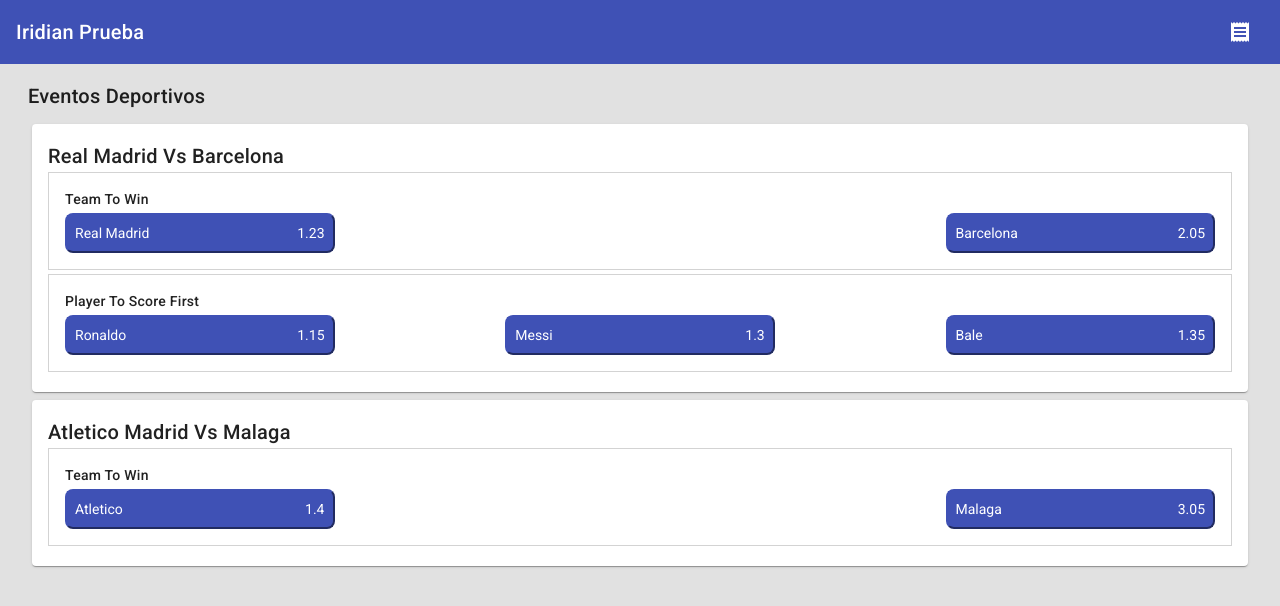
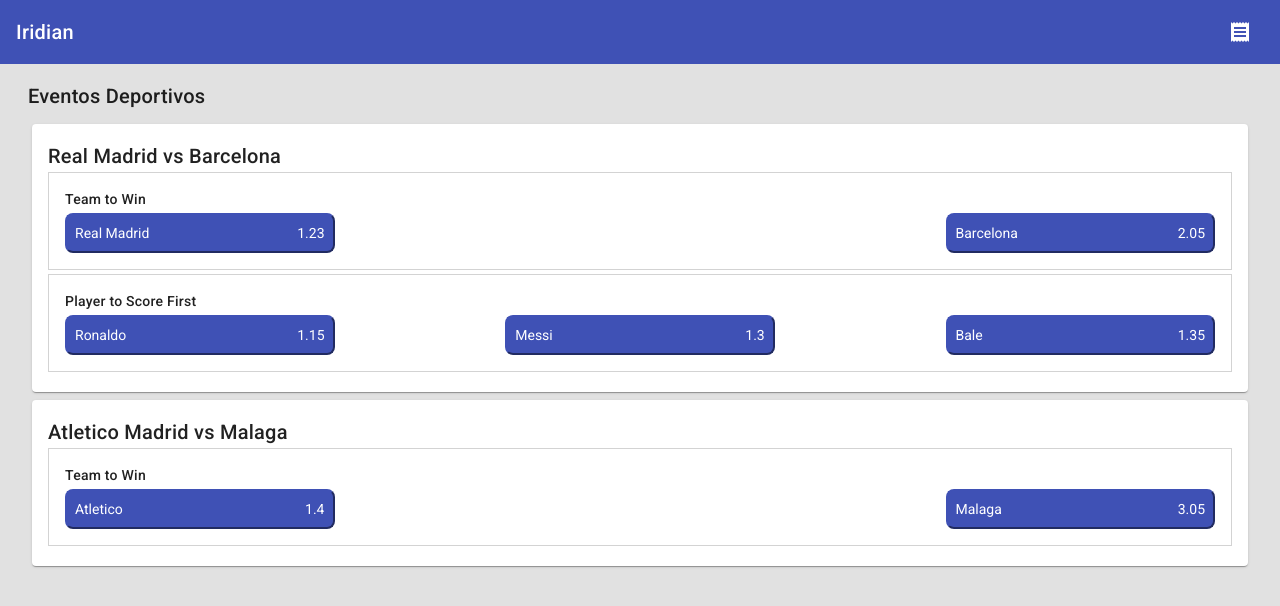
Before and after one commit to mauricio9896/iridian_technical_test, an Angular app: page / in a window 1280 px wide. Shown: the top 606 px of the page. Built offline with nearby package versions, Linux system fonts and the light colour scheme.

Commit message:
changes styles

```diff
--- a/src/app/components/card/card.component.html
+++ b/src/app/components/card/card.component.html
@@ -1,6 +1,6 @@
 <mat-card>
   <mat-card-header>
-    <mat-card-title>{{dataEvent.name | titlecase}}</mat-card-title>
+    <mat-card-title>{{dataEvent.name }}</mat-card-title>
   </mat-card-header>
   <mat-card-content>
     @for (market of dataEvent.markets; track $index) {
--- a/src/app/components/market/market.component.html
+++ b/src/app/components/market/market.component.html
@@ -1,5 +1,5 @@
 <div class="container-fluid p-3 mb-1" style="border: 1px solid lightgray;">
-  <span class="mb-1 name-market">{{market.name | titlecase}}</span>
+  <span class="mb-1 name-market">{{market.name}}</span>
   <div class="row mt-1 gap-3 justify-content-between">
     @for (selection of market.selections; track $index) {
       <div class="col-md-3">
--- a/src/app/components/toolbar/toolbar.component.html
+++ b/src/app/components/toolbar/toolbar.component.html
@@ -1,6 +1,6 @@
 <mat-toolbar color="primary">
   <mat-toolbar-row>
-    <span>Iridian Prueba</span>
+    <span>Iridian</span>
     <span class="example-spacer"></span>
     <button mat-icon-button (click)="onButtonClick()">
       <mat-icon>receipt</mat-icon>
```
